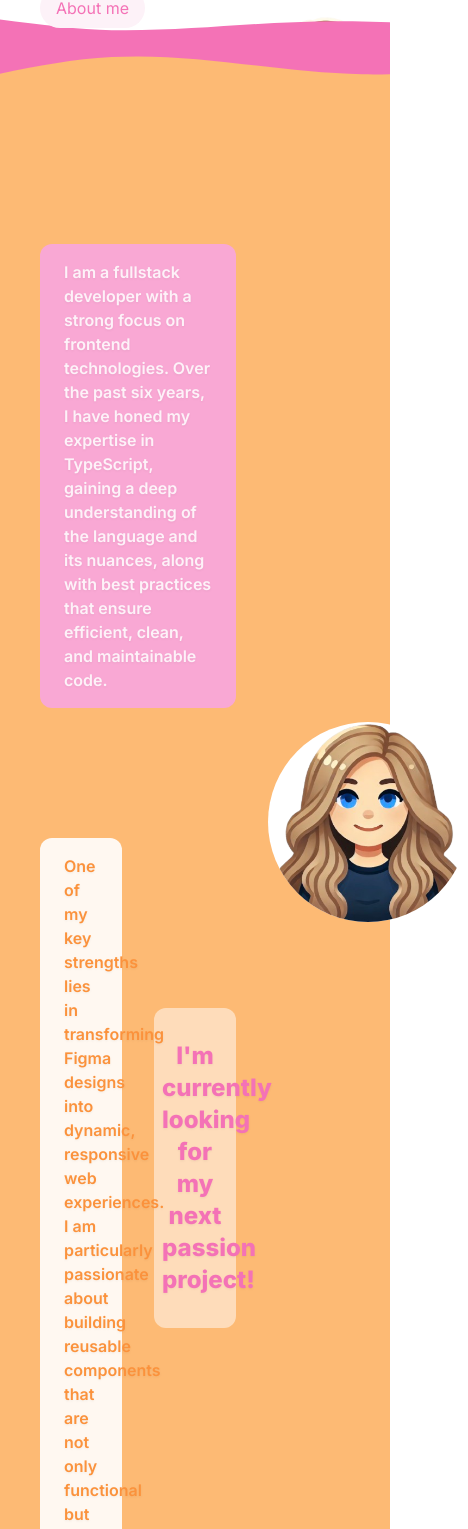
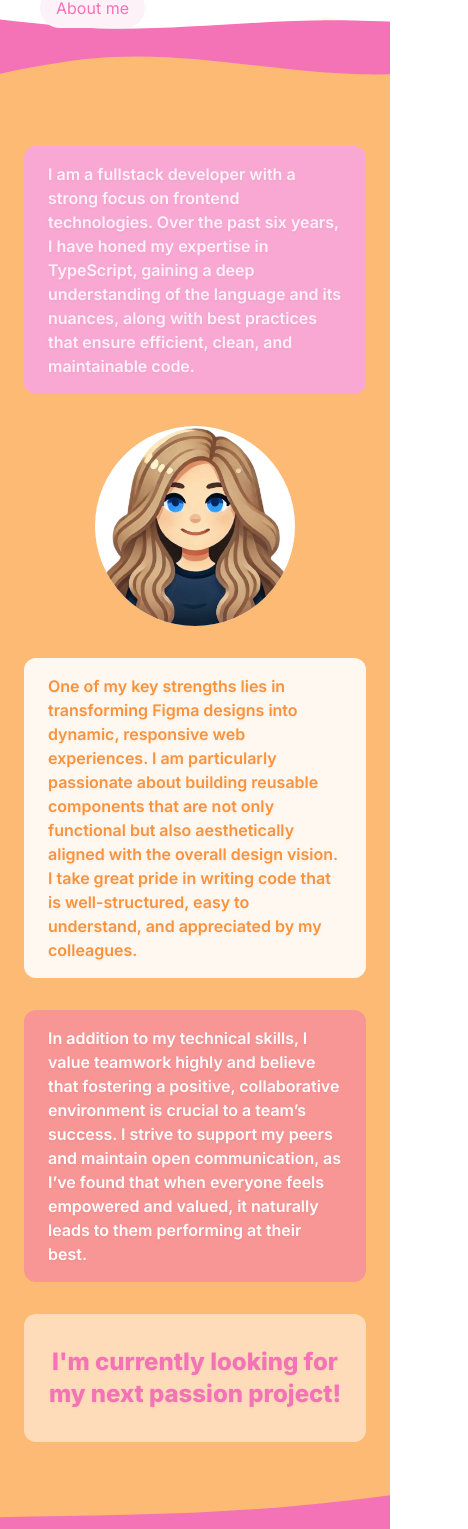
Before and after one commit to RebeccaFransson/portfolio, a Next.js app: page / in a window 390 px wide. Shown: the part 786-2315 px from the top of the page, 468 px wide, since content can reach past the window. Built offline with nearby package versions, Linux system fonts and the light colour scheme.

Commit message:
about me mobile

```diff
--- a/app/page.tsx
+++ b/app/page.tsx
@@ -80,8 +80,8 @@ export default function Home() {
           <AvatarOnMouseMove />
         </div>
         <div className="flex flex-col gap-10 bg-orange-300 ">
-          <div className="grid grid-rows-3 grid-cols-3 gap-8 w-full px-10 sm:justify-evenly items-center">
-            <div className=" bg-pink-300 dark:bg-pink-400 py-4 px-6 rounded-xl col-span-2 font-semibold text-pink-50 ">
+          <div className="flex flex-col sm:grid sm:grid-rows-3 sm:grid-cols-3 gap-8 w-full px-6 sm:px-10 sm:justify-evenly items-center">
+            <div className="self-end bg-pink-300 dark:bg-pink-400 py-4 px-6 rounded-xl col-span-2 font-semibold text-pink-50 ">
               <p className="drop-shadow-sm">
                 I am a fullstack developer with a strong focus on frontend
                 technologies. Over the past six years, I have honed my expertise
@@ -104,7 +104,7 @@ export default function Home() {
                 colleagues.
               </p>
             </div>
-            <div className="bg-white/50 dark:bg-black/80 px-2 py-8 rounded-xl ">
+            <div className="bg-white/50 dark:bg-black/80 px-2 py-8 rounded-xl order-last sm:order-none">
               <p className="text-pink-400 text-2xl font-extrabold text-center drop-shadow-sm">
                 I'm currently looking for my next passion project!
               </p>
@@ -186,31 +186,3 @@ export default function Home() {
     </main>
   );
 }
-/*
-
-          <p>
-                I am a fullstack developer with a strong focus on frontend
-                technologies. Over the past six years, I have honed my expertise
-                in TypeScript, gaining a deep understanding of the language and
-                its nuances, along with best practices that ensure efficient,
-                clean, and maintainable code.
-              </p>
-              <p>
-                One of my key strengths lies in transforming Figma designs into
-                dynamic, responsive web experiences. I am particularly
-                passionate about building reusable components that are not only
-                functional but also aesthetically aligned with the overall
-                design vision. I take great pride in writing code that is
-                well-structured, easy to understand, and appreciated by my
-                colleagues.
-              </p>
-              <p>
-                In addition to my technical skills, I value teamwork highly and
-                believe that fostering a positive, collaborative environment is
-                crucial to a team’s success. I strive to support my peers and
-                maintain open communication, as I’ve found that when everyone
-                feels empowered and valued, it naturally leads to them
-                performing at their best.
-              </p>
-
-*/
```
